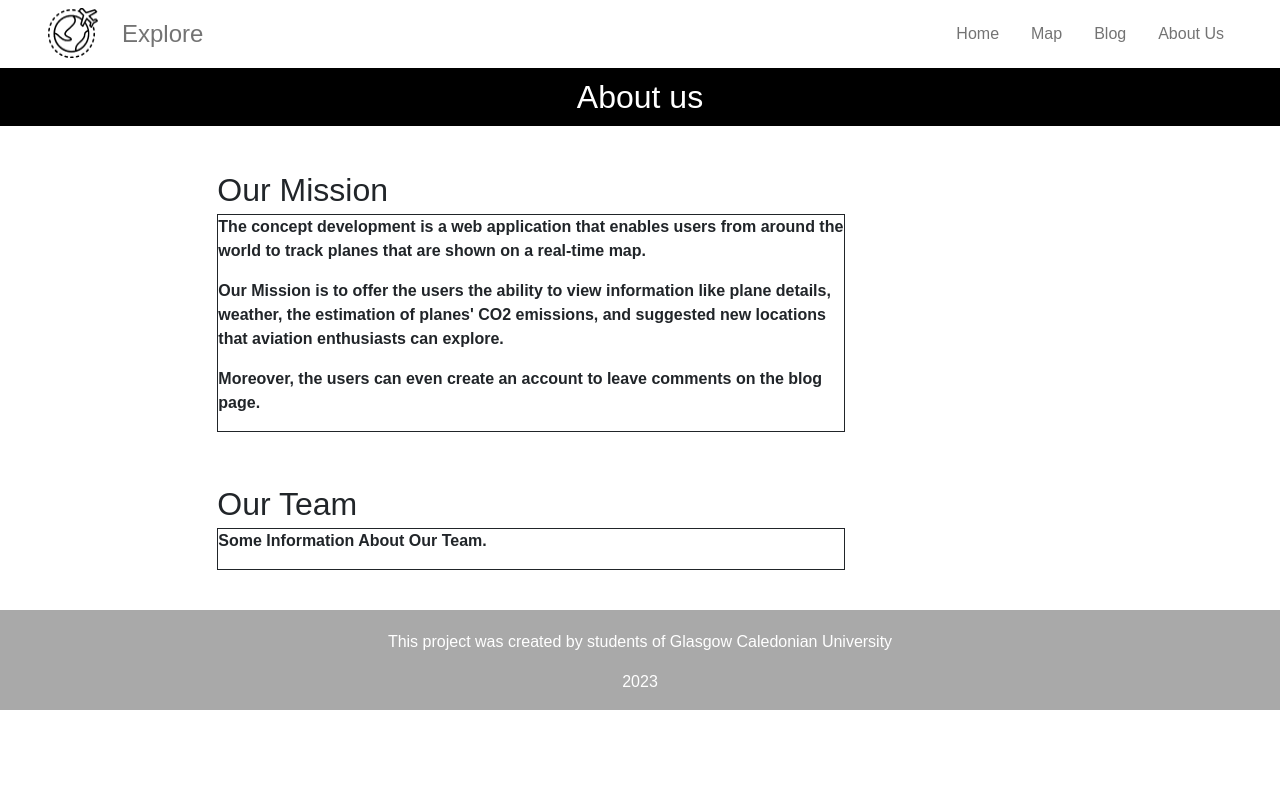
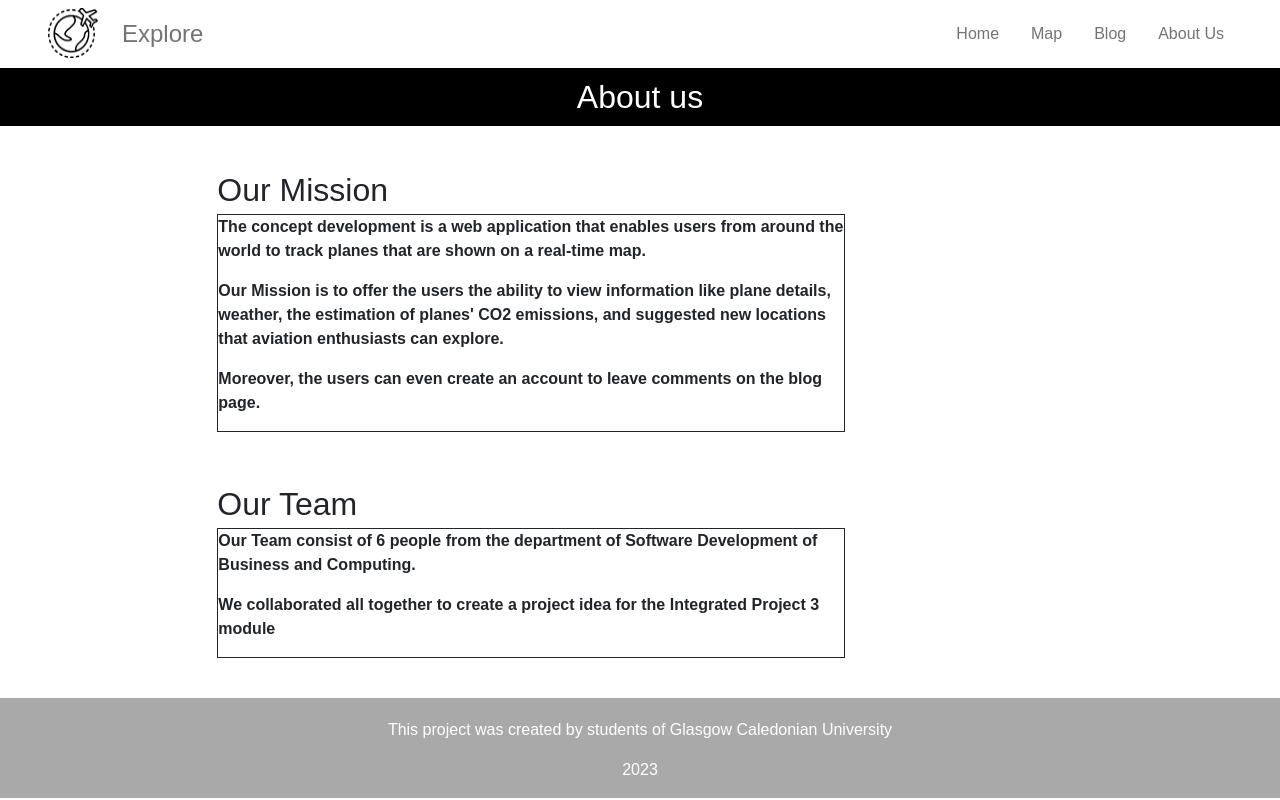
Before and after one commit to Pyrex-01/VS_Code_IP3, a React (Create React App) app in the folder ip3_application/: page /about in a window 1280 px wide. Built offline with nearby package versions, Linux system fonts and the light colour scheme; no server answers.

Commit message:
Update about-team.js

```diff
--- a/ip3_application/src/pages/components/aboutComponents/about-team.js
+++ b/ip3_application/src/pages/components/aboutComponents/about-team.js
@@ -10,7 +10,8 @@ const AboutTeam = () => {
       <div class="col-sm-6 mt-4">
         <h className="h_about">Our Team</h>
         <div class="border border border-dark ">
-          <p className='text'>Some Information About Our Team.</p>
+          <p className='text'> Our Team consist of 6 people from the department of Software Development of Business and Computing.</p>
+          <p className='text'> We collaborated  all together to create a project idea for the Integrated Project 3 module </p>
         </div>
 
       </div>
```
